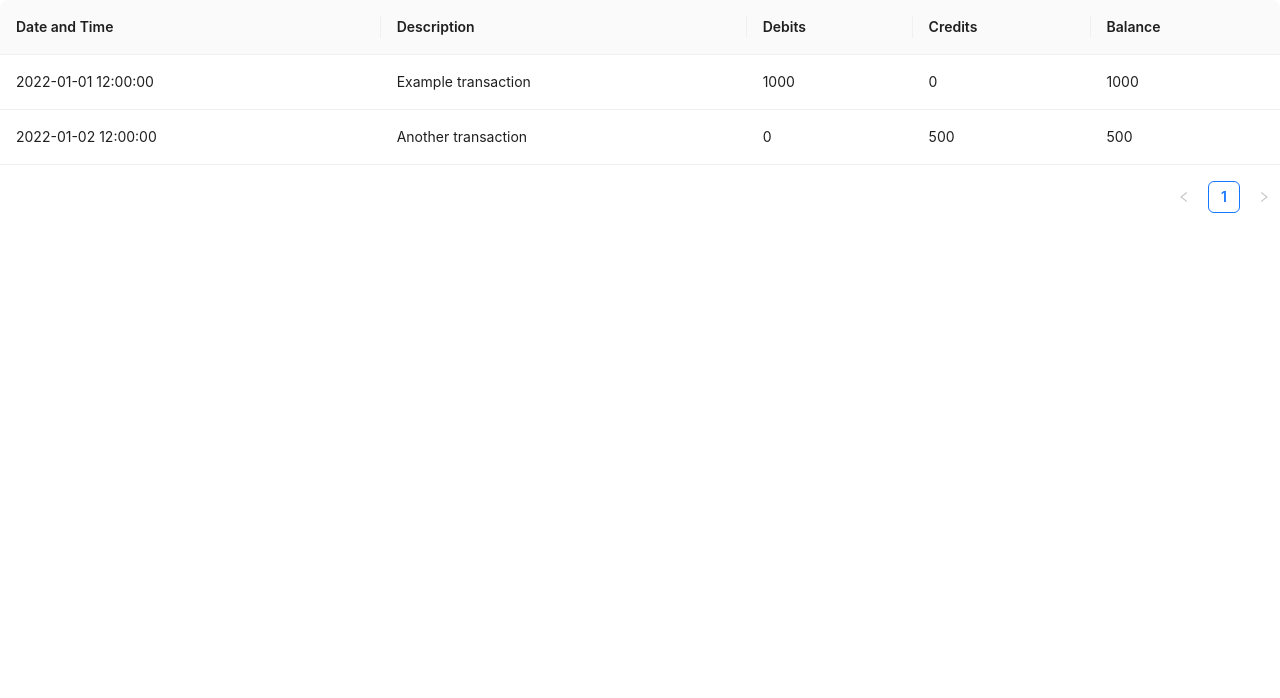
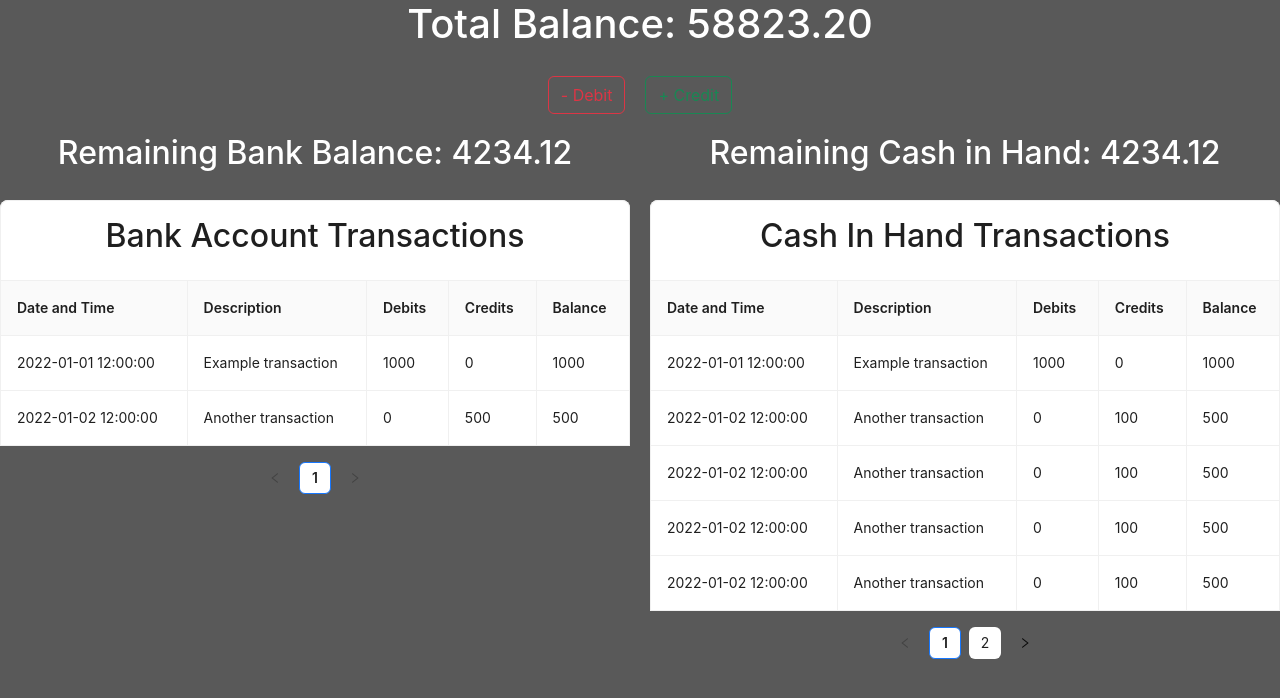
Before and after one commit to sabyasachirakshit/ledger-book, a React (Create React App) app: page / in a window 1280 px wide. Shown: the top 698 px of the page. Built offline with nearby package versions, Linux system fonts and the light colour scheme.

Commit message:
modal created

```diff
--- a/public/index.html
+++ b/public/index.html
@@ -24,7 +24,9 @@
       work correctly both with client-side routing and a non-root public URL.
       Learn how to configure a non-root public URL by running `npm run build`.
     -->
-    <title>React App</title>
+    <title>Ledger Book App</title>
+    <link href="https://cdn.jsdelivr.net/npm/bootstrap@5.3.0-alpha3/dist/css/bootstrap.min.css" rel="stylesheet" integrity="sha384-KK94CHFLLe+nY2dmCWGMq91rCGa5gtU4mk92HdvYe+M/SXH301p5ILy+dN9+nJOZ" crossorigin="anonymous">
+  </head>
   </head>
   <body>
     <noscript>You need to enable JavaScript to run this app.</noscript>
@@ -39,5 +41,7 @@
       To begin the development, run `npm start` or `yarn start`.
       To create a production bundle, use `npm run build` or `yarn build`.
     -->
+    <script src="https://cdn.jsdelivr.net/npm/@popperjs/core@2.11.7/dist/umd/popper.min.js" integrity="sha384-zYPOMqeu1DAVkHiLqWBUTcbYfZ8osu1Nd6Z89ify25QV9guujx43ITvfi12/QExE" crossorigin="anonymous"></script>
+    <script src="https://cdn.jsdelivr.net/npm/bootstrap@5.3.0-alpha3/dist/js/bootstrap.min.js" integrity="sha384-Y4oOpwW3duJdCWv5ly8SCFYWqFDsfob/3GkgExXKV4idmbt98QcxXYs9UoXAB7BZ" crossorigin="anonymous"></script>
   </body>
 </html>
--- a/src/App.css
+++ b/src/App.css
@@ -1,38 +1,5 @@
-.App {
-  text-align: center;
+.App{
+  background-color: #595959;
+  color: white;
+  height: 100vh;
 }
-
-.App-logo {
-  height: 40vmin;
-  pointer-events: none;
-}
-
-@media (prefers-reduced-motion: no-preference) {
-  .App-logo {
-    animation: App-logo-spin infinite 20s linear;
-  }
-}
-
-.App-header {
-  background-color: #282c34;
-  min-height: 100vh;
-  display: flex;
-  flex-direction: column;
-  align-items: center;
-  justify-content: center;
-  font-size: calc(10px + 2vmin);
-  color: white;
-}
-
-.App-link {
-  color: #61dafb;
-}
-
-@keyframes App-logo-spin {
-  from {
-    transform: rotate(0deg);
-  }
-  to {
-    transform: rotate(360deg);
-  }
-}
--- a/src/App.js
+++ b/src/App.js
@@ -1,4 +1,5 @@
 import LedgerTable from './components/LedgerTable';
+import "./App.css";
 
 function App() {
   return (
--- a/src/components/LedgerTable.js
+++ b/src/components/LedgerTable.js
@@ -1,5 +1,6 @@
-import React from 'react';
+import React,{useState} from 'react';
 import { Table } from 'antd';
+import { Modal, Form,DatePicker,Input,InputNumber,Radio } from 'antd';
 
 const columns = [
   {
@@ -29,7 +30,7 @@ const columns = [
   },
 ];
 
-const data = [
+const online_transaction_data = [
   {
     key: '1',
     dateTime: '2022-01-01 12:00:00',
@@ -49,8 +50,148 @@ const data = [
   // Add more transactions as needed
 ];
 
+const offline_transaction_data = [
+    {
+      key: '1',
+      dateTime: '2022-01-01 12:00:00',
+      description: 'Example transaction',
+      debits: 1000,
+      credits: 0,
+      balance: 1000,
+    },
+    {
+      key: '2',
+      dateTime: '2022-01-02 12:00:00',
+      description: 'Another transaction',
+      debits: 0,
+      credits: 100,
+      balance: 500,
+    },
+    {
+      key: '3',
+      dateTime: '2022-01-02 12:00:00',
+      description: 'Another transaction',
+      debits: 0,
+      credits: 100,
+      balance: 500,
+    },
+    {
+      key: '4',
+      dateTime: '2022-01-02 12:00:00',
+      description: 'Another transaction',
+      debits: 0,
+      credits: 100,
+      balance: 500,
+    },
+    {
+        key: '5',
+        dateTime: '2022-01-02 12:00:00',
+        description: 'Another transaction',
+        debits: 0,
+        credits: 100,
+        balance: 500,
+      },
+      {
+      key: '6',
+      dateTime: '2022-01-02 12:00:00',
+      description: 'Another transaction',
+      debits: 0,
+      credits: 100,
+      balance: 500,
+    },
+    {
+        key: '7',
+        dateTime: '2022-01-02 12:00:00',
+        description: 'Another transaction',
+        debits: 0,
+        credits: 100,
+        balance: 500,
+      },
+    // Add more transactions as needed
+  ];
+
+  const pagination = {
+    pageSize: 5, // Show 20 rows per page
+    position: ['bottomCenter'],
+  };
+
+
 const LedgerTable = () => {
-  return <Table columns={columns} dataSource={data} />;
+    const [visible, setVisible] = useState(false);
+    const TransactionForm = () => {
+        const [form] = Form.useForm();
+
+        return (
+            <Modal
+            open={visible}
+            onCancel={() => setVisible(false)}
+            onOk={() => form.submit()}
+            >
+            <Form form={form} onFinish={handleFormSubmit}>
+                <Form.Item name="dateTime" label="Date and Time">
+                <DatePicker showTime format="YYYY-MM-DD HH:mm:ss" />
+                </Form.Item>
+                <Form.Item name="description" label="Description">
+                <Input />
+                </Form.Item>
+                <Form.Item name="amount" label="Amount">
+                <InputNumber />
+                </Form.Item>
+                <Form.Item name="type" label="Type">
+                <Radio.Group>
+                    <Radio value="debit">Debit</Radio>
+                    <Radio value="credit">Credit</Radio>
+                </Radio.Group>
+                </Form.Item>
+                </Form>
+            </Modal>
+            );
+        };
+        const showForm = () => {
+            setVisible(true);
+};
+
+const handleFormSubmit = (values) => {
+    console.log('Form submitted:', values);
+    setVisible(false);
+};
+  return (
+    <div className="ledger-book-screen" style={{display:"flex",flexDirection:"column",gap:"20px"}}>
+        <h1 className="total-balance-screen" style={{display:"flex",justifyContent:"center"}}>Total Balance: 58823.20</h1>
+        <div className="buttons-d-c" style={{display:"flex",gap:"20px",justifyContent:"center"}}>
+            <button type="button" className="btn btn-outline-danger" onClick={showForm}> - Debit</button>
+            <button type="button" className="btn btn-outline-success" onClick={showForm}> + Credit</button>
+        </div>
+        <TransactionForm visible={visible} handleFormSubmit={handleFormSubmit} />
+        <div className='ledger-tables-screen' style={{display:"flex",gap:"20px"}}>
+        <div className="table-1" style={{width:"50%",display:"flex",flexDirection:"column",gap:"20px"}}>
+            <h2 className='bank-balance' style={{display:"flex",justifyContent:"center"}}>Remaining Bank Balance: 4234.12</h2>
+            <Table
+                columns={columns}
+                dataSource={online_transaction_data}
+                bordered
+                title={() => (
+                <h2 style={{ textAlign: 'center' }}>Bank Account Transactions</h2>
+                )}
+                pagination={pagination}
+            />
+        </div>
+        <div className="table-2" style={{width:"50%",display:"flex",flexDirection:"column",gap:"20px"}}>
+            <h2 className='bank-balance' style={{display:"flex",justifyContent:"center"}}>Remaining Cash in Hand: 4234.12</h2>
+            <Table
+                columns={columns}
+                dataSource={offline_transaction_data}
+                bordered
+                title={() => (
+                <h2 style={{ textAlign: 'center' }}>Cash In Hand Transactions</h2>
+                )}
+                pagination={pagination}
+            />
+        </div>
+    </div>
+    </div>
+
+  );
 };
 
 export default LedgerTable;
```
